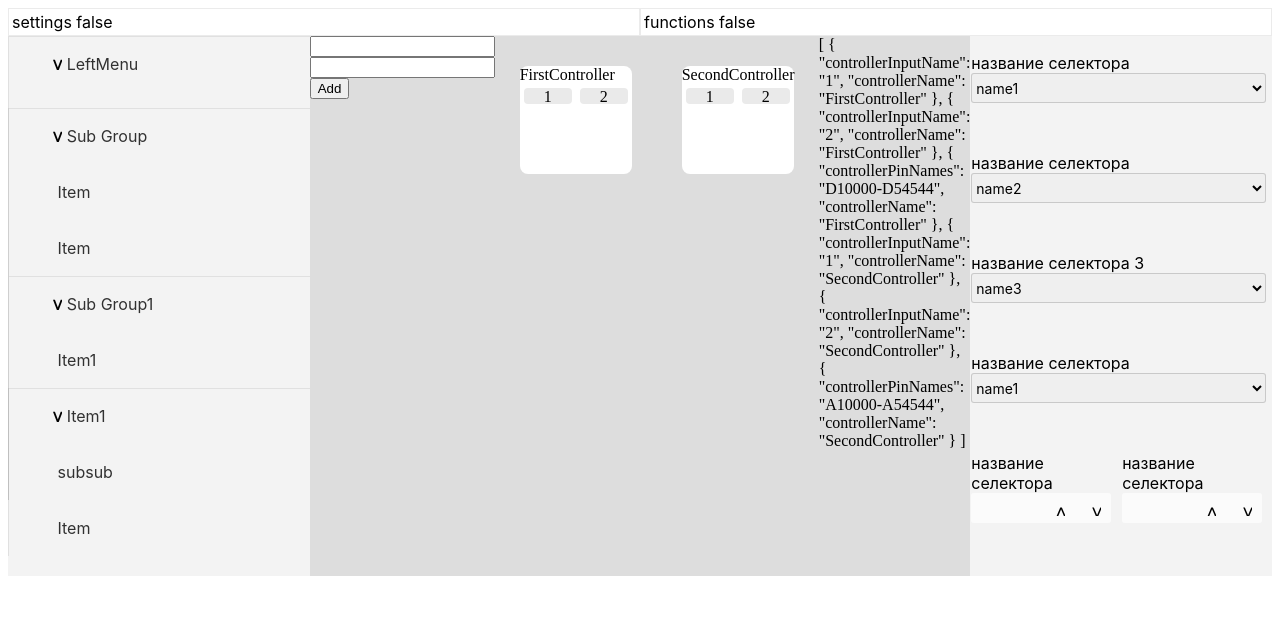
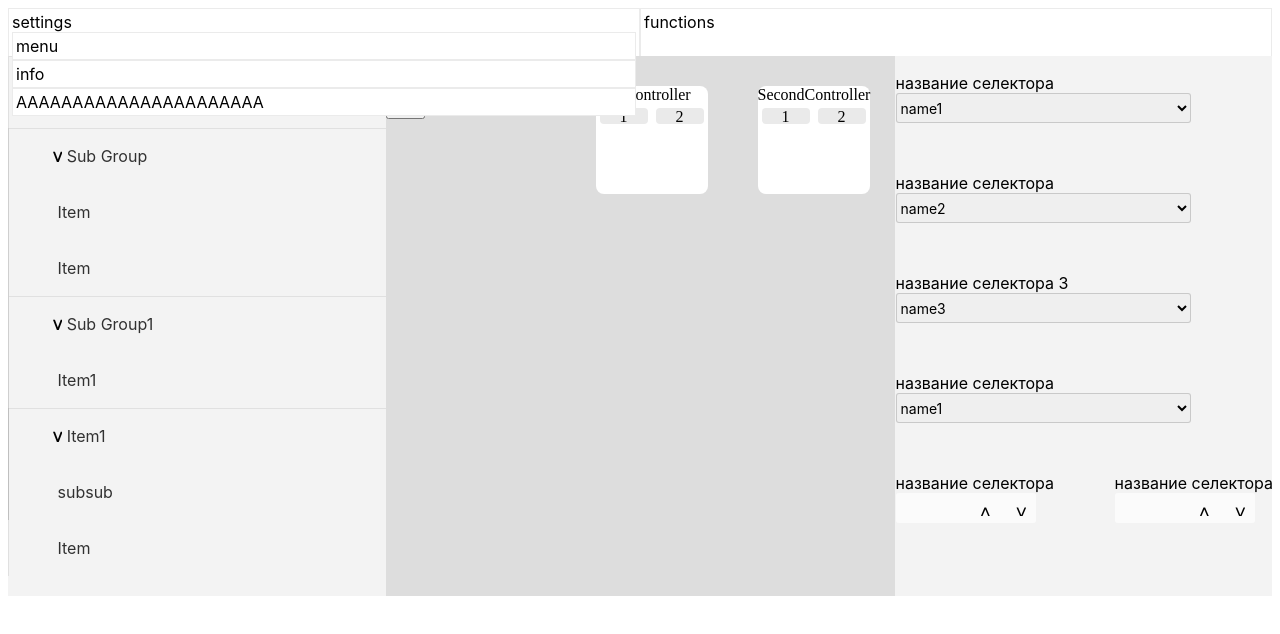
Before and after one commit to igordmax/electronapp, a Vue app: page / in a window 1280 px wide. Shown: the top 634 px of the page. Built offline with nearby package versions, Linux system fonts and the light colour scheme.

Commit message:
adding controller fixed

```diff
--- a/src/components/HeaderMenu.vue
+++ b/src/components/HeaderMenu.vue
@@ -4,18 +4,16 @@
     v-for="component in temporaryUpperMenuSection"
     v-bind:key="component.sectionName"
     @click="testing(component.ident)"
-
   >
     {{component.sectionName}}
-    {{component.isOpen}}
 
       <li class="dropdown-content"
-        v-show="component.isOpen==true && item.ident==component.ident"
-        v-for="item in sectionsData"
+        v-show="component.isOpen && item.ident==component.ident"
+        v-for="item in temporarySectionsData"
         v-bind:key="item.names">
       {{item.names}}
       </li>
-
+    <div v-show="component.isOpen">sdfsdf</div>
   </ul>
   </div>
 </template>
@@ -26,7 +24,7 @@ export default {
   data: function () {
     return {
     upperMenuSection: [
-      {sectionName: "settings", ident:"settings", isOpen: false},
+      {sectionName: "settings", ident:"settings", isOpen: true},
       {sectionName: "functions", ident:"functions", isOpen: false}
   ],
 
@@ -43,7 +41,6 @@ export default {
   methods: {
  toggle: function (){
     //this.open=!this.open;
-
  },
  // stopClick: function(e){
 //e.preventDefault();
@@ -58,8 +55,11 @@ console.log(e);
   }
 },
   computed: {
-    temporaryUpperMenuSection(){
+    temporaryUpperMenuSection () {
       return this.upperMenuSection
+    },
+    temporarySectionsData (){
+      return this.sectionsData
     }
   }
 }
--- a/src/components/MainSection.vue
+++ b/src/components/MainSection.vue
@@ -21,7 +21,6 @@
         </div>
       </div>
     </div>
-    {{temporaryElement}}
   </div>
 </template>
 
@@ -54,11 +53,13 @@ export default {
     userAdd: function() {
       this.controllerProperties.push({
         controllerInputName: this.controllerProperties.controllerInputName,
-        controllerName: this.controllerProperties.controllerName
+        controllerName: this.controllerProperties.controllerName,
        }
       );
-      this.$forceUpdate();
+      if(this.ControllerNamesMassive.indexOf(this.controllerProperties.controllerName) == -1) {
+      this.ControllerNamesMassive.push(this.controllerProperties.controllerName)
       console.log(this.controllerProperties);
+      }
     }
   },
   computed: {
```
